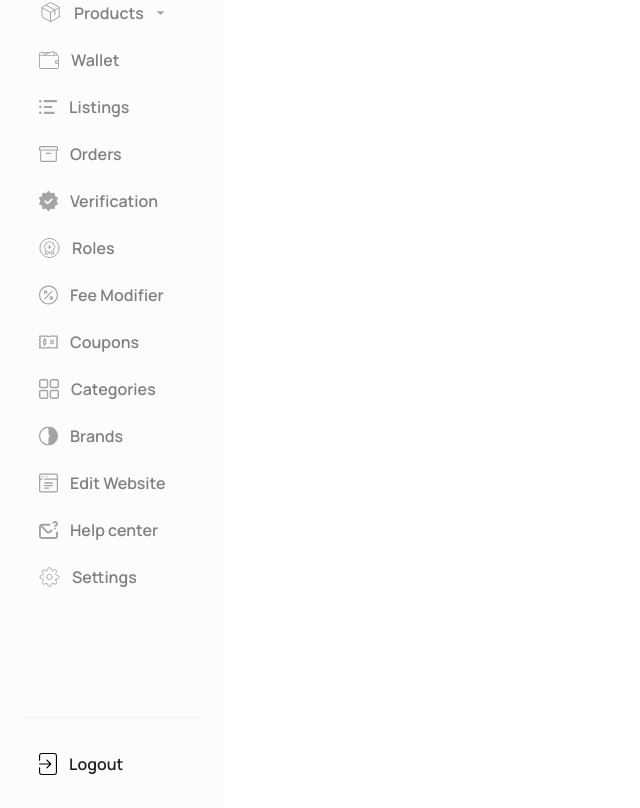
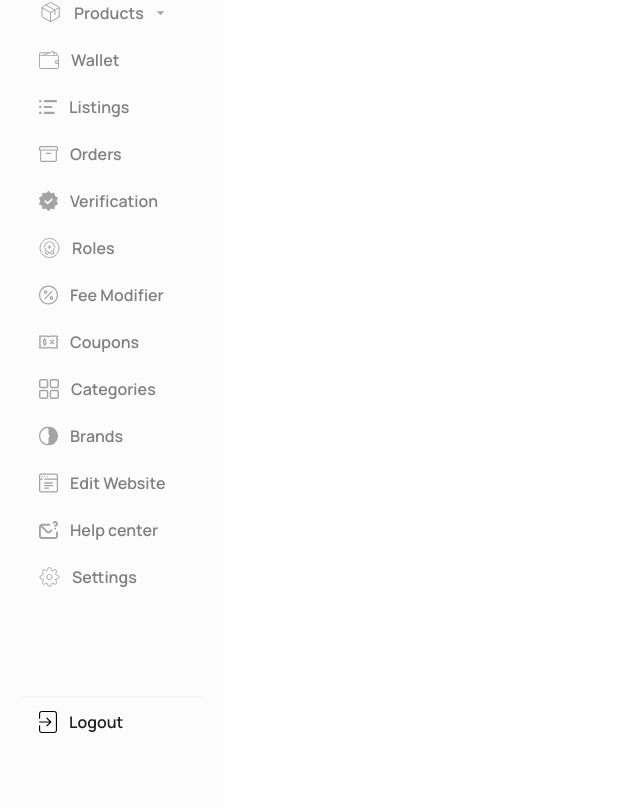
Before and after one commit to SmurfTec/Electra-Admin, a React (Vite) app: page /Brand in a window 1280 px wide. Shown: the part 241-1049 px from the top of the page, without its empty margins (0-640 px from the left). Built offline with nearby package versions, Linux system fonts and the light colour scheme; no server answers; sample sign-in values are in the browser's storage.

Commit message:
changes in product view

```diff
--- a/src/components/SideBar/index.tsx
+++ b/src/components/SideBar/index.tsx
@@ -216,13 +216,13 @@ export const SideBar = () => {
   }, [checkRoute]);
   return (
     <>
-      <div className="w-[17rem] h-[1049px] bg-[#FCFCFC]">
+      <div className="w-[17rem] h-[1049px] bg-[#FCFCFC] overflow-y-hidden">
         <img
           className="ml-[39px] mt-[17px] w-[75px] h-[33px] mb-[45px]"
           src={IMAGES.Logo}
           alt="Logo"
         />
-        <div className="flex flex-col gap-3">
+        <div className="flex flex-col gap-3  overflow-y-hidden">
           <div className="md:w-[11rem] lg:w-[11.75rem] h-[35px] flex items-center justify-between md:ml-[12px] lg:ml-[22px] rounded-[8px] pl-[17px] pr-[19px]">
             <p className="text-gray font-[600]">ADMIN</p>
           </div>
@@ -311,11 +311,11 @@ export const SideBar = () => {
               )}
             </Link>
           ))}
-          <div className="flex items-center justify-center  mt-[111px]">
+          <div className="flex items-center justify-center  mt-[90px]">
             <hr className="w-[80%] justify-center align-middle border border-custom-border border-[#F7F7F8]" />
           </div>
           <div
-            className="ml-[39px] mt-[21px] gap-3 flex items-center cursor-pointer"
+            className="ml-[39px] mt-[0px] gap-3 flex items-center cursor-pointer"
             onClick={Logout}
           >
             <SVGIcon fillcolor={"#000000"} src={IMAGES.LogoutIcon} />
```
